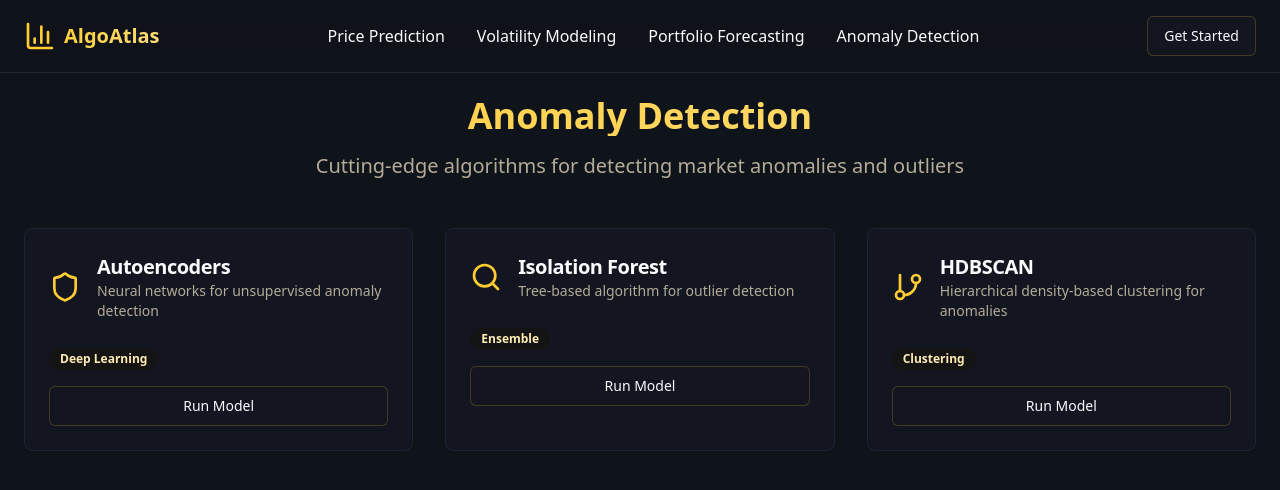
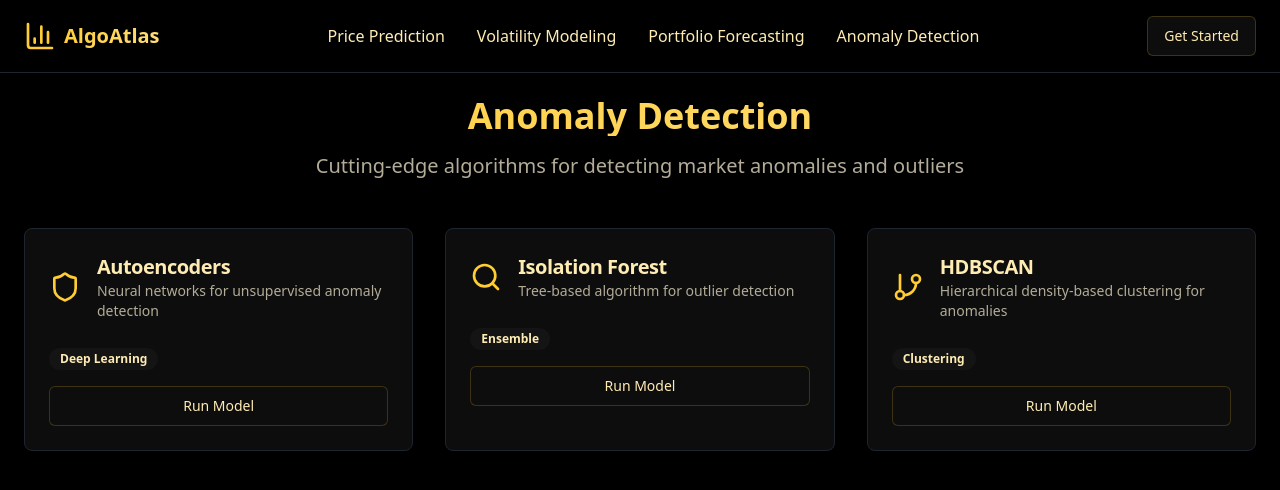
Before and after one commit to luciferlich/algo-atlas, a React (Vite) app: page /anomaly-detection in a window 1280 px wide. Shown: the top 490 px of the page. Built offline with nearby package versions, Linux system fonts and the light colour scheme.

Commit message:
Update styling for hover effects
Change background color to black and implement gold glowing hover effects for navigation options.

```diff
--- a/src/index.css
+++ b/src/index.css
@@ -8,11 +8,11 @@ All colors MUST be HSL.
 
 @layer base {
   :root {
-    --background: 220 27% 8%;
-    --foreground: 210 40% 98%;
+    --background: 0 0% 0%;
+    --foreground: 45 100% 85%;
 
-    --card: 224 26% 10%;
-    --card-foreground: 210 40% 98%;
+    --card: 0 0% 5%;
+    --card-foreground: 45 100% 85%;
 
     --popover: 224 26% 10%;
     --popover-foreground: 210 40% 98%;
@@ -45,8 +45,8 @@ All colors MUST be HSL.
     --gradient-secondary: linear-gradient(135deg, hsl(0 0% 8%), hsl(0 0% 15%));
     --gradient-dark: linear-gradient(135deg, hsl(0 0% 5%), hsl(0 0% 12%));
 
-    --shadow-glow: 0 0 40px hsl(var(--primary) / 0.3);
-    --shadow-card: 0 10px 30px -10px hsl(220 27% 4% / 0.5);
+    --shadow-glow: 0 0 30px hsl(45 100% 60% / 0.6);
+    --shadow-card: 0 10px 30px -10px hsl(0 0% 0% / 0.8);
 
     --radius: 0.5rem;
 
@@ -115,3 +115,14 @@ All colors MUST be HSL.
     @apply bg-background text-foreground;
   }
 }
+
+@layer components {
+  .card-hover {
+    @apply transition-all duration-300 ease-in-out;
+  }
+
+  .card-hover:hover {
+    @apply border-primary shadow-glow;
+    background: linear-gradient(135deg, hsl(45 100% 60% / 0.1), hsl(45 100% 75% / 0.05));
+  }
+}
--- a/src/pages/AnomalyDetection.tsx
+++ b/src/pages/AnomalyDetection.tsx
@@ -45,7 +45,7 @@ const AnomalyDetection = () => {
 
           <div className="grid grid-cols-1 md:grid-cols-2 lg:grid-cols-3 gap-8">
             {models.map((model, index) => (
-              <Card key={index} className="card-premium">
+              <Card key={index} className="card-hover">
                 <CardHeader>
                   <div className="flex items-center space-x-4">
                     <div className="text-primary">
--- a/src/pages/PricePrediction.tsx
+++ b/src/pages/PricePrediction.tsx
@@ -52,7 +52,7 @@ const PricePrediction = () => {
 
           <div className="grid grid-cols-1 md:grid-cols-2 gap-8">
             {models.map((model, index) => (
-              <Card key={index} className="card-premium">
+              <Card key={index} className="card-hover">
                 <CardHeader>
                   <div className="flex items-center space-x-4">
                     <div className="text-primary">
--- a/src/pages/VolatilityModeling.tsx
+++ b/src/pages/VolatilityModeling.tsx
@@ -45,7 +45,7 @@ const VolatilityModeling = () => {
 
           <div className="grid grid-cols-1 md:grid-cols-2 lg:grid-cols-3 gap-8">
             {models.map((model, index) => (
-              <Card key={index} className="card-premium">
+              <Card key={index} className="card-hover">
                 <CardHeader>
                   <div className="flex items-center space-x-4">
                     <div className="text-primary">
```
